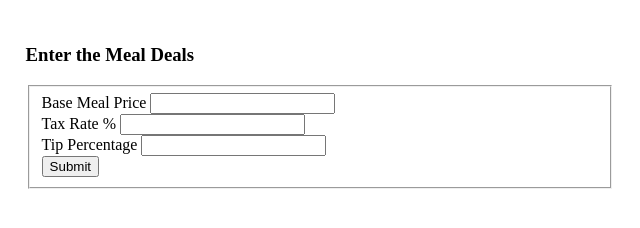
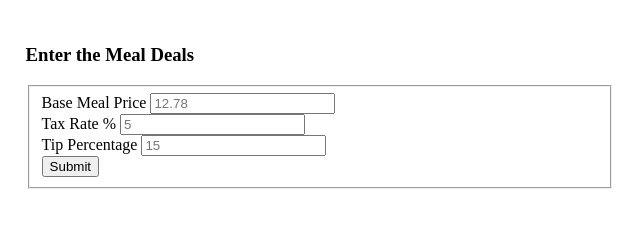
Before and after one commit to thinkful-ei-heron/waitstaff-Daniel-Bright, a plain HTML site: page index.html in a window 1280 px wide. Shown: the full height of the page, 0-640 px from the left. Drawn offline with nearby package versions, Linux system fonts and the light colour scheme.

Commit message:
most of logic is done

```diff
--- a/index.html
+++ b/index.html
@@ -13,11 +13,11 @@
         <form>
           <fieldset class="js-data-field">
             <label for="base-meal-price">Base Meal Price</label>
-            <input type="text" id="base-meal-price"><br>
+            <input type="number" id="base-meal-price" placeholder="12.78" required><br>
             <label for="tax-rate">Tax Rate %</label>
-            <input type="text" id="tax-rate"><br>
+            <input type="number" id="tax-rate" placeholder="5" required><br>
             <label for="tip-percent">Tip Percentage</label>
-            <input type="text" id="tip-percent"><br>
+            <input type="number" id="tip-percent" placeholder="15" required><br>
             <button type="submit">Submit</button>
           </fieldset>
         </form>
```
Also changed, not shown: app.js (+12 -3 lines).
